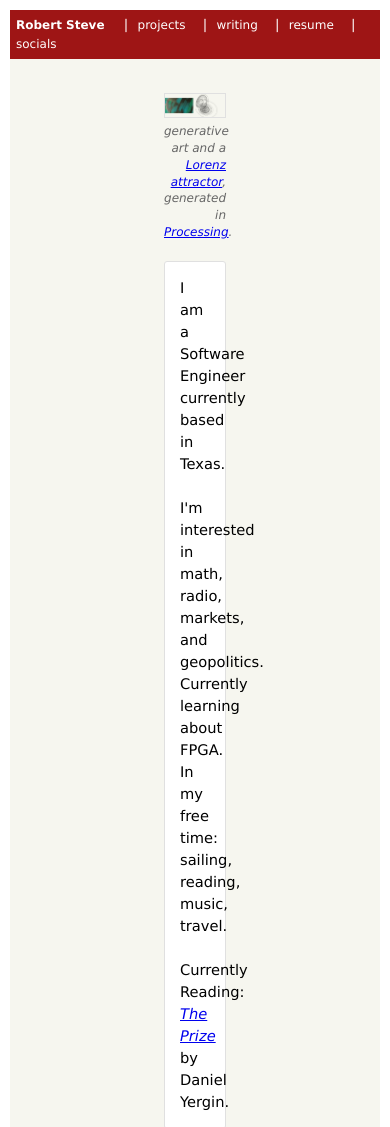
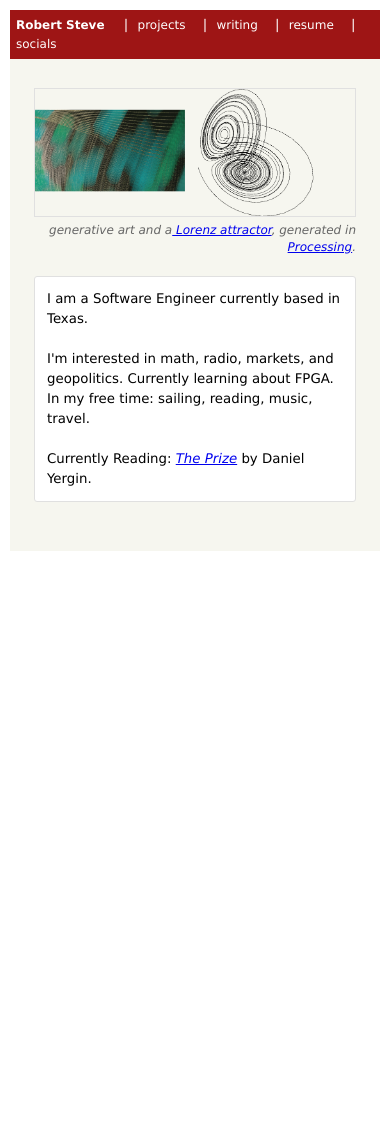
Before and after one commit to robjcs/site, a plain HTML site: page index.html in a window 390 px wide. Shown: the top 1127 px of the page. After the commit the page ends 844 px from the top, so only its background shows below. Drawn offline with Linux system fonts and the light colour scheme.

Commit message:
mobile behavior fix

```diff
--- a/index.html
+++ b/index.html
@@ -245,6 +245,37 @@
       .resume-item {
         padding-left: 15px;
       }
+
+      /* Mobile image container adjustments */
+      .home-image-container {
+        margin: 0 20px 20px 20px !important;
+      }
+
+      .home-image {
+        max-width: 100% !important;
+        width: 100% !important;
+      }
+
+      .home-intro-box {
+        margin: 20px 20px !important;
+        padding: 12px !important;
+        font-size: 10pt !important;
+      }
+
+      .home-content {
+        padding: 15px 0 !important;
+      }
+    }
+
+    /* Tablet responsive */
+    @media (max-width: 900px) and (min-width: 601px) {
+      .home-image-container {
+        margin: 0 50px 20px 50px;
+      }
+
+      .home-intro-box {
+        margin: 20px 50px;
+      }
     }
   </style>
 </head>
```
